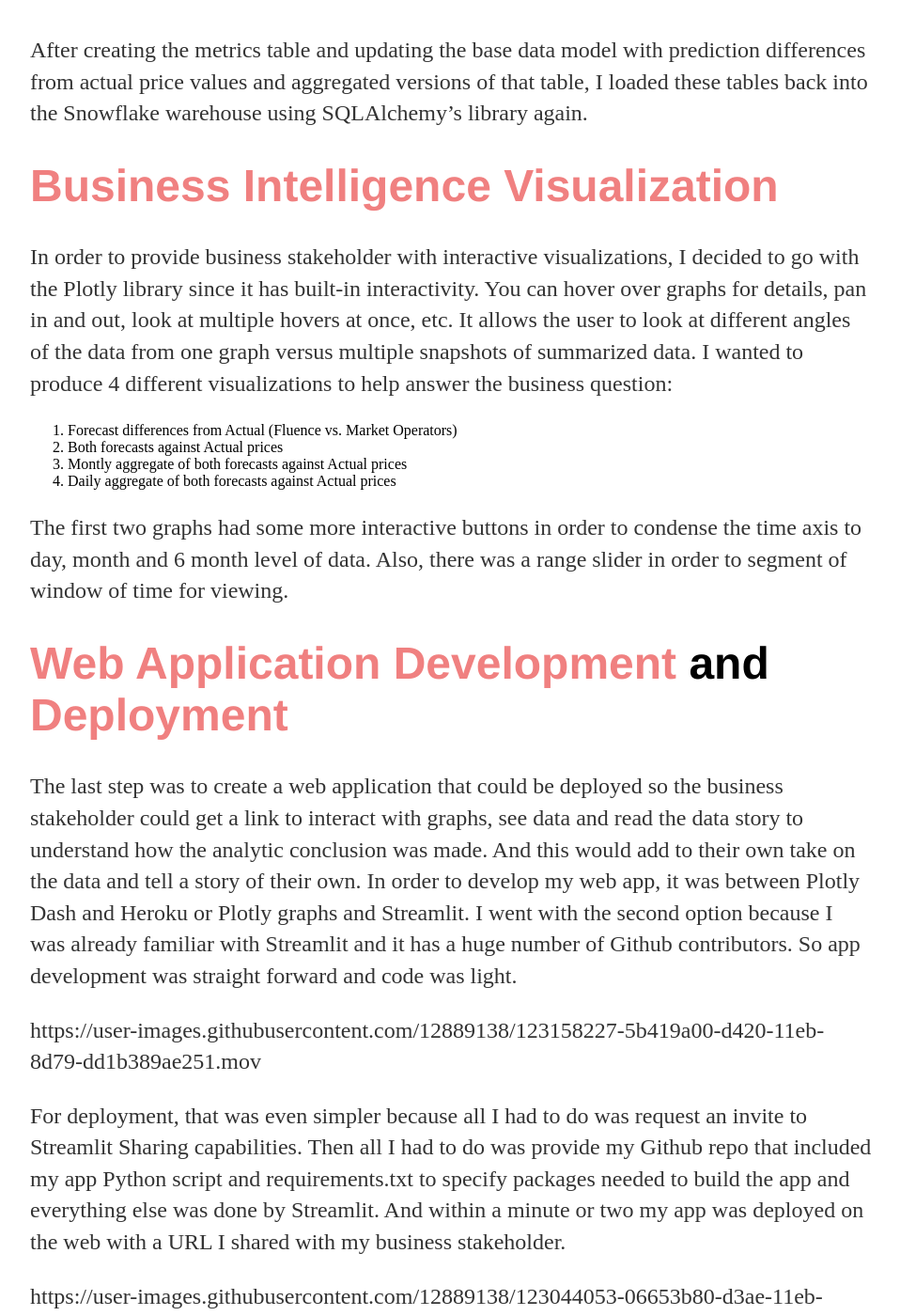
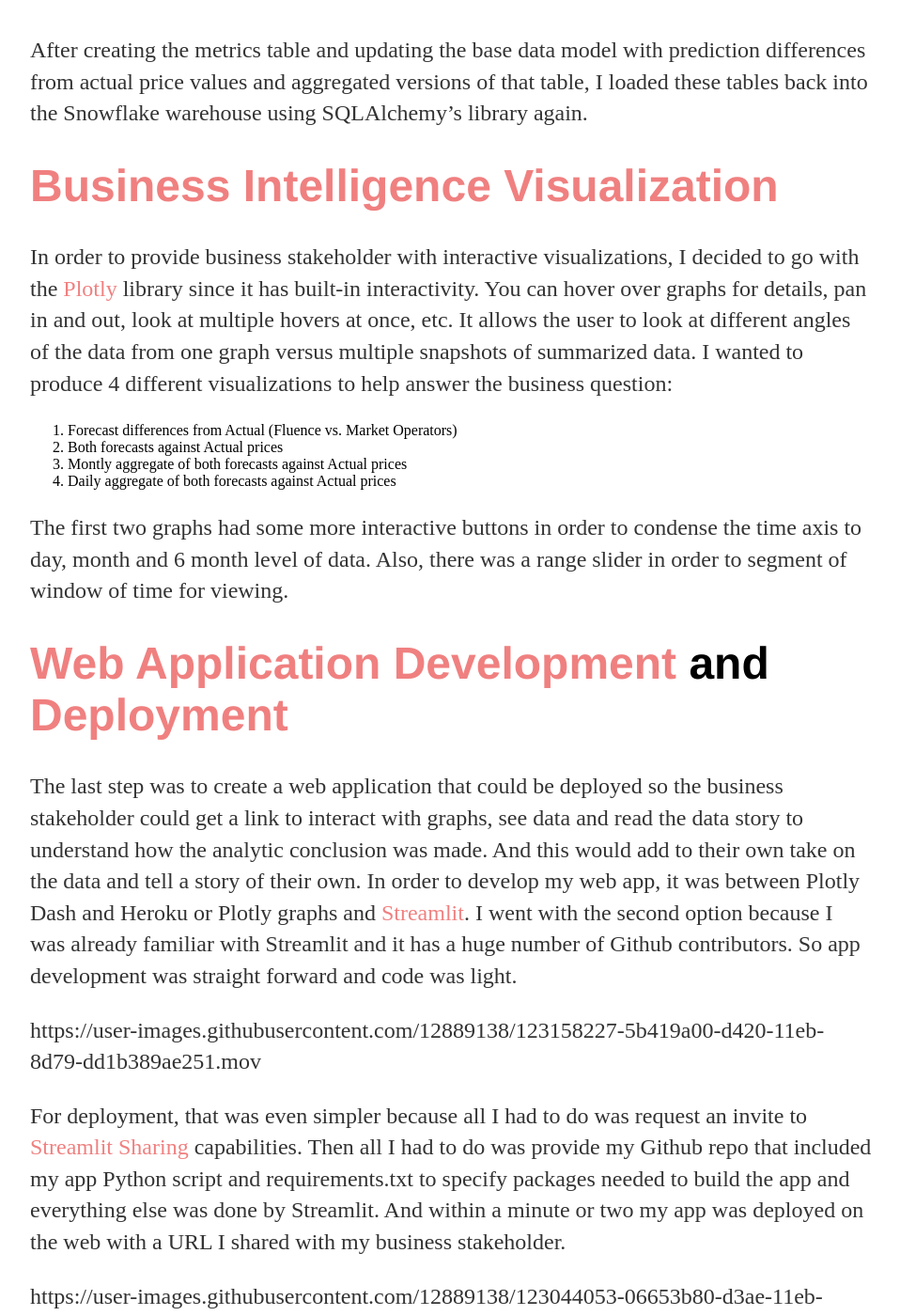
Before and after one commit to mindyng/mindyng.github.io, a Jekyll site: the page built from _posts/2021-06-22-Deployed-Web-App-for-Business-Stakeholder.md, in a window 1280 px wide and 1400 px high, scrolled down 2522 px. Shown: the whole window at 94% size, without its empty margins (160-1118 px from the left). Built offline with Jekyll 4.4.1, drawn with Linux system fonts in a browser that asks for light colours; our own code applies the rules of GitHub Pages for plain Markdown files; part of the change alters nothing that is shown.

```diff
--- a/_posts/2021-06-22-Deployed-Web-App-for-Business-Stakeholder.md
+++ b/_posts/2021-06-22-Deployed-Web-App-for-Business-Stakeholder.md
@@ -46,7 +46,7 @@ loaded these tables back into the Snowflake warehouse using SQLAlchemy's library
 
 # [Business Intelligence Visualization](https://www.kaggle.com/mindyng/fluence-digital-biz-viz)
 
-In order to provide business stakeholder with interactive visualizations, I decided to go with the Plotly library since it has built-in interactivity. You can hover over
+In order to provide business stakeholder with interactive visualizations, I decided to go with the [Plotly](https://plotly.com/graphing-libraries/) library since it has built-in interactivity. You can hover over
 graphs for details, pan in and out, look at multiple hovers at once, etc. It allows the user to look at different angles of the data from one graph versus multiple snapshots
 of summarized data. I wanted to produce 4 different visualizations to help answer the business question:
 
@@ -62,12 +62,12 @@ in order to segment of window of time for viewing.
 
 The last step was to create a web application that could be deployed so the business stakeholder could get a link to interact with graphs, see data and read the data
 story to understand how the analytic conclusion was made. And this would add to their own take on the data and tell a story of their own. In order to develop my web app,
-it was between Plotly Dash and Heroku or Plotly graphs and Streamlit. I went with the second option because I was already familiar with Streamlit and it has a
+it was between Plotly Dash and Heroku or Plotly graphs and [Streamlit](https://streamlit.io/). I went with the second option because I was already familiar with Streamlit and it has a
 huge number of Github contributors. So app development was straight forward and code was light.
 
 https://user-images.githubusercontent.com/12889138/123158227-5b419a00-d420-11eb-8d79-dd1b389ae251.mov
 
-For deployment, that was even simpler because all I had to do was request an invite to Streamlit Sharing capabilities. Then all I had to do was provide my Github repo
+For deployment, that was even simpler because all I had to do was request an invite to [Streamlit Sharing](https://share.streamlit.io/) capabilities. Then all I had to do was provide my Github repo
 that included my app Python script and requirements.txt to specify packages needed to build the app and everything else was done by Streamlit. And within a minute
 or two my app was deployed on the web with a URL I shared with my business stakeholder.
 
```
